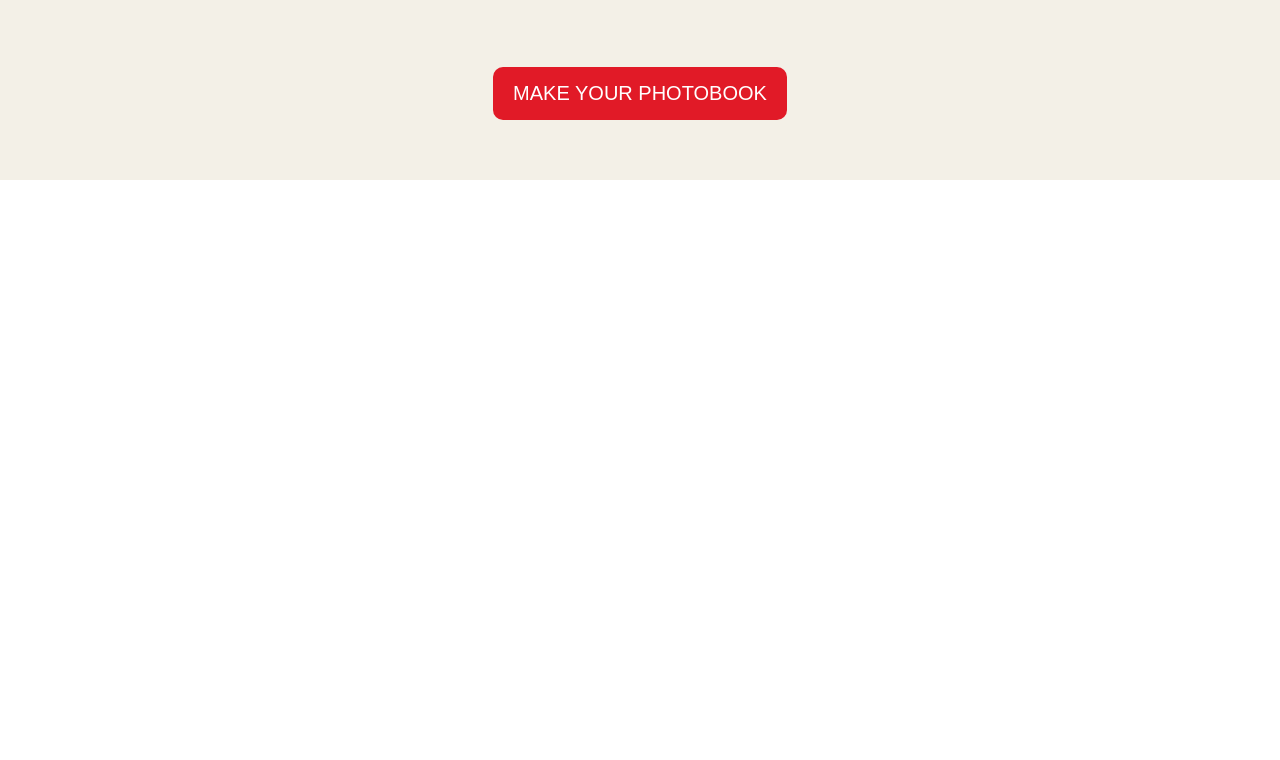
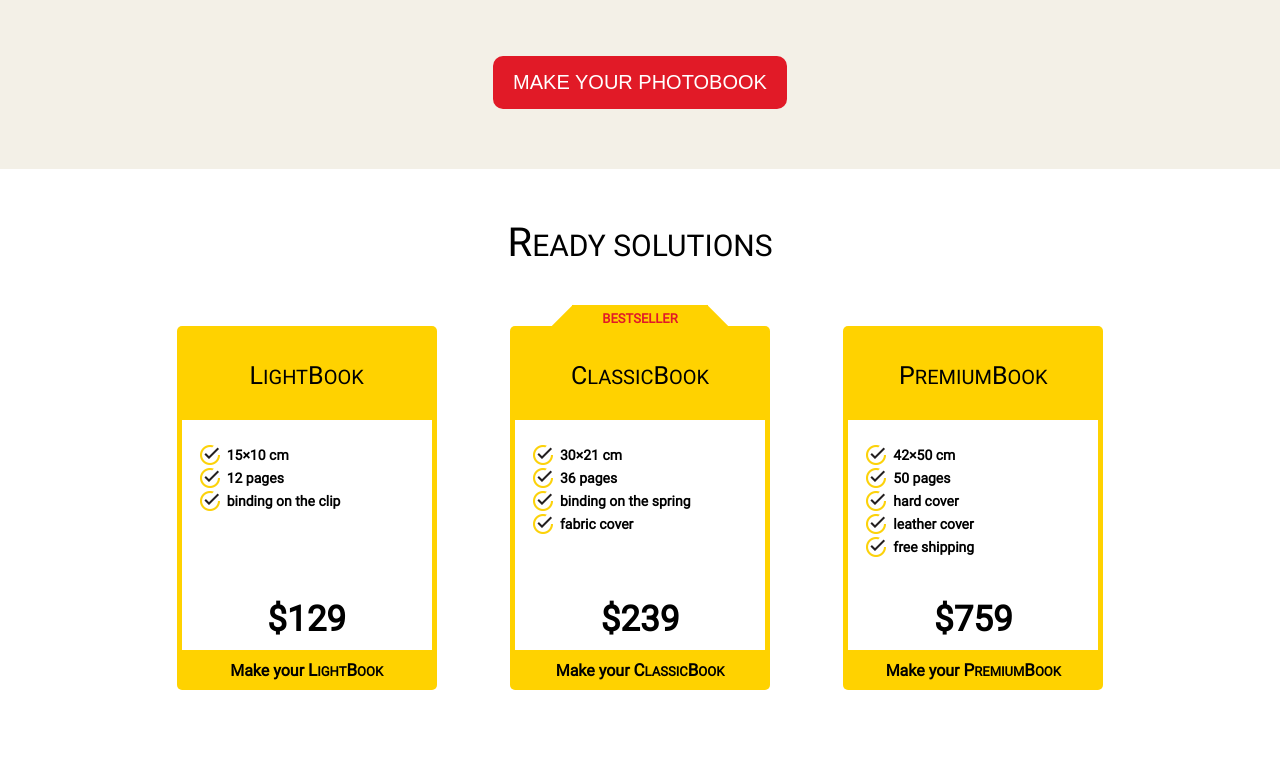
Before and after one commit to adherents/less-practice, a website: page public/index.html in a window 1280 px wide. Shown: the part 1555-2315 px from the top of the page. Before the commit the page ends 1735 px from the top, so only its background shows below. Drawn offline with Linux system fonts and the light colour scheme.

Commit message:
solutions block

```diff
--- a/public/index.html
+++ b/public/index.html
@@ -60,6 +60,69 @@
                 <button class="btn btn-red">Make your photobook</button>
             </div>
         </section>
+        <section id="solutions">
+            <div class="view-port">
+                <h1><span>r</span>eady solutions</h1>
+                <div class="row">
+                    <div class="tile">
+                        <div class="header">
+                            <h3><span>l</span>ight<span>b</span>ook</h3>
+                        </div>
+                        <div class="content">
+                            <ul>
+                                <li><span>15×10 cm</span></li>
+                                <li><span>12 pages</span></li>
+                                <li><span>binding on the clip</span></li>
+                            </ul>
+                            <div class="cost">$129</div>
+                        </div>
+                        <div class="footer">
+                            Make your <i><span>l</span>ight<span>b</span>ook</i>
+                        </div>
+                    </div>
+                    <div class="tile">
+                        <div class="bestseller">
+                            <div class="left"></div>
+                            <div class="text">bestseller</div>
+                            <div class="right"></div>
+                        </div>
+                        <div class="header">
+                            <h3><span>C</span>lassic<span>b</span>ook</h3>
+                        </div>
+                        <div class="content">
+                            <ul>
+                                <li><span>30×21 cm</span></li>
+                                <li><span>36 pages</span></li>
+                                <li><span>binding on the spring</span></li>
+                                <li><span>fabric cover</span></li>
+                            </ul>
+                            <div class="cost">$239</div>
+                        </div>
+                        <div class="footer">
+                            Make your <i><span>c</span>lassic<span>b</span>ook</i>
+                        </div>
+                    </div>
+                    <div class="tile">
+                        <div class="header">
+                            <h3><span>p</span>remium<span>b</span>ook</h3>
+                        </div>
+                        <div class="content">
+                            <ul>
+                                <li><span>42×50 cm</span></li>
+                                <li><span>50 pages</span></li>
+                                <li><span>hard cover</span></li>
+                                <li><span>leather cover</span></li>
+                                <li><span>free shipping</span></li>
+                            </ul>
+                            <div class="cost">$759</div>
+                        </div>
+                        <div class="footer">
+                            Make your <i><span>p</span>remium<span>b</span>ook</i>
+                        </div>
+                    </div>
+                </div>
+            </div>
+        </section>
     </div>
 
 </body>
--- a/src/less/advantage.less
+++ b/src/less/advantage.less
@@ -14,7 +14,7 @@
         letter-spacing: 2px;
 
         & span {
-            font-size: 50px;
+            font-size: 40px;
             left: 20px;
         }
     }
--- /dev/null
+++ b/src/less/solutions.less
@@ -0,0 +1,136 @@
+@import 'partials/params';
+@import 'partials/mixins';
+
+#solutions {
+    padding: 50px 40px 70px;
+
+    & h1 {
+        margin-bottom: 60px;
+        font-size: 30px;
+        text-transform: uppercase;
+        text-align: center;
+        font-weight: normal;
+
+        & span {
+            font-size: 40px;
+        }
+    }
+
+    & .row {
+        display: flex;
+        justify-content: space-around;
+
+        & .tile {
+            position: relative;
+            width: 25%;
+            padding: 5px;
+            border-radius: 5px;
+            background-color: @yellow-color;
+
+            & .bestseller {
+                position: relative;
+                display: flex;
+                justify-content: center;
+
+                & > div {
+                    position: absolute;
+                    background-color: @yellow-color;
+                }
+
+                & .left {
+                    transform: rotate(45deg);
+                    width: 30px;
+                    height: 30px;
+                    background-color: @yellow-color;
+                    left: 43px;
+                    top: -20px;
+                }
+
+                & .text {
+                    top: -26px;
+                    padding: 6px 30px 0;
+                    font-size: 13px;
+                    font-weight: bold;
+                    color: @red-color;
+                    text-transform: uppercase;
+                }
+
+                & .right {
+                    transform: rotate(45deg);
+                    width: 30px;
+                    height: 30px;
+                    background-color: @yellow-color;
+                    right: 43px;
+                    top: -20px;
+                }
+            }
+
+            & .header {
+                padding: 30px;
+
+                & h3 {
+                    font-size: 20px;
+                    font-weight: normal;
+                    text-transform: uppercase;
+                    text-align: center;
+
+                    & span {
+                        font-size: 25px;
+                    }
+                }
+            }
+
+            & .content {
+                position: relative;
+                padding: 15px;
+                height: 200px;
+                margin-bottom: 10px;
+                background-color: @main-bg-color;
+
+                & ul {
+                    .clean;
+                    list-style-image: url('img/checkbox.png');
+                    padding: 10px 0 0 30px;
+
+                    & li {
+                        font-size: 14px;
+                        font-weight: bold;
+
+                        & span {
+                            position: relative;
+                            top: -5px;
+                        }
+                    }
+                }
+
+                & .cost {
+                    position: absolute;
+                    display: flex;
+                    justify-content: center;
+                    width: 100%;
+                    font-size: 35px;
+                    font-weight: bold;
+                    bottom: 10px;
+                    right: 0px;
+                }
+            }
+
+            & .footer {
+                text-align: center;
+                margin-bottom: 5px;
+                font-weight: bold;
+
+                & i {
+                    font-style: normal;
+                    text-transform: uppercase;
+                    font-size: 13px;
+
+                    & span {
+                        font-size: 17px;
+                    }
+                }
+
+            }
+        }
+    }
+}
```
Also changed, not shown: public/bundle.min.css.
